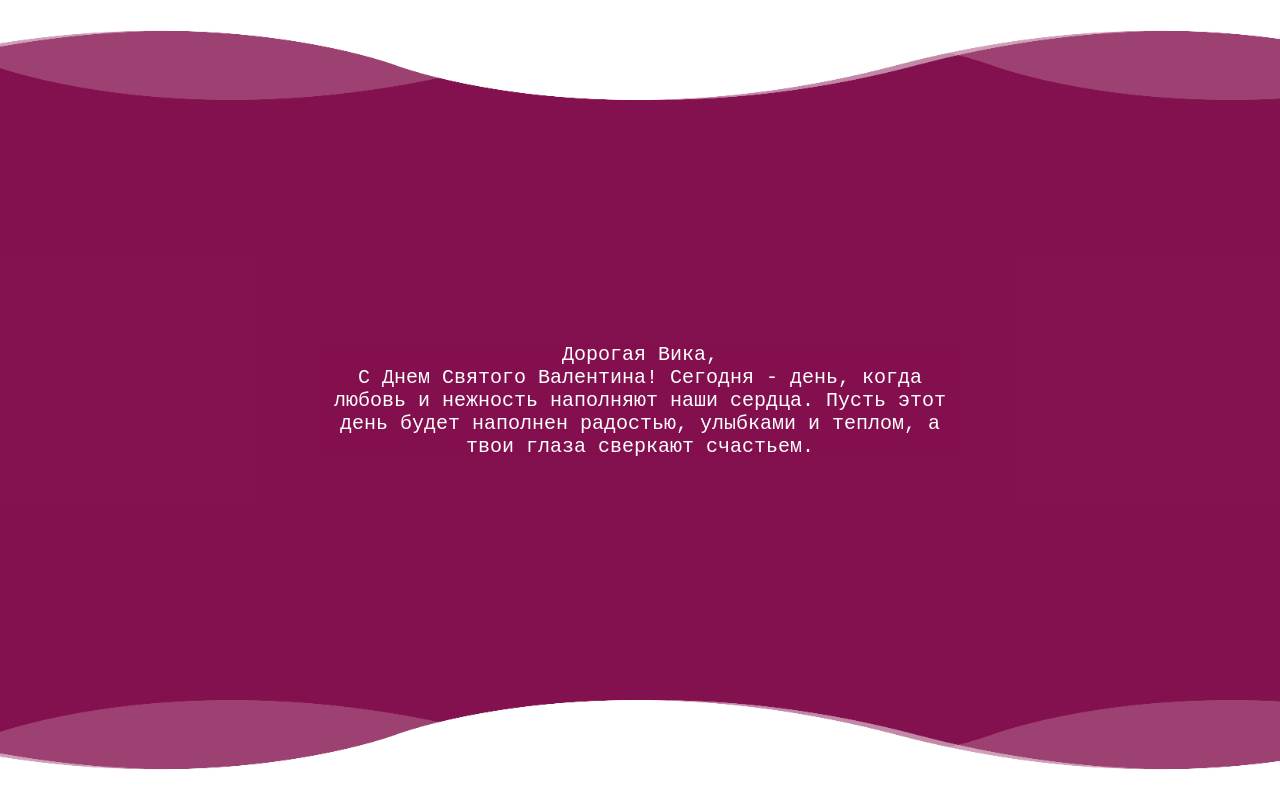
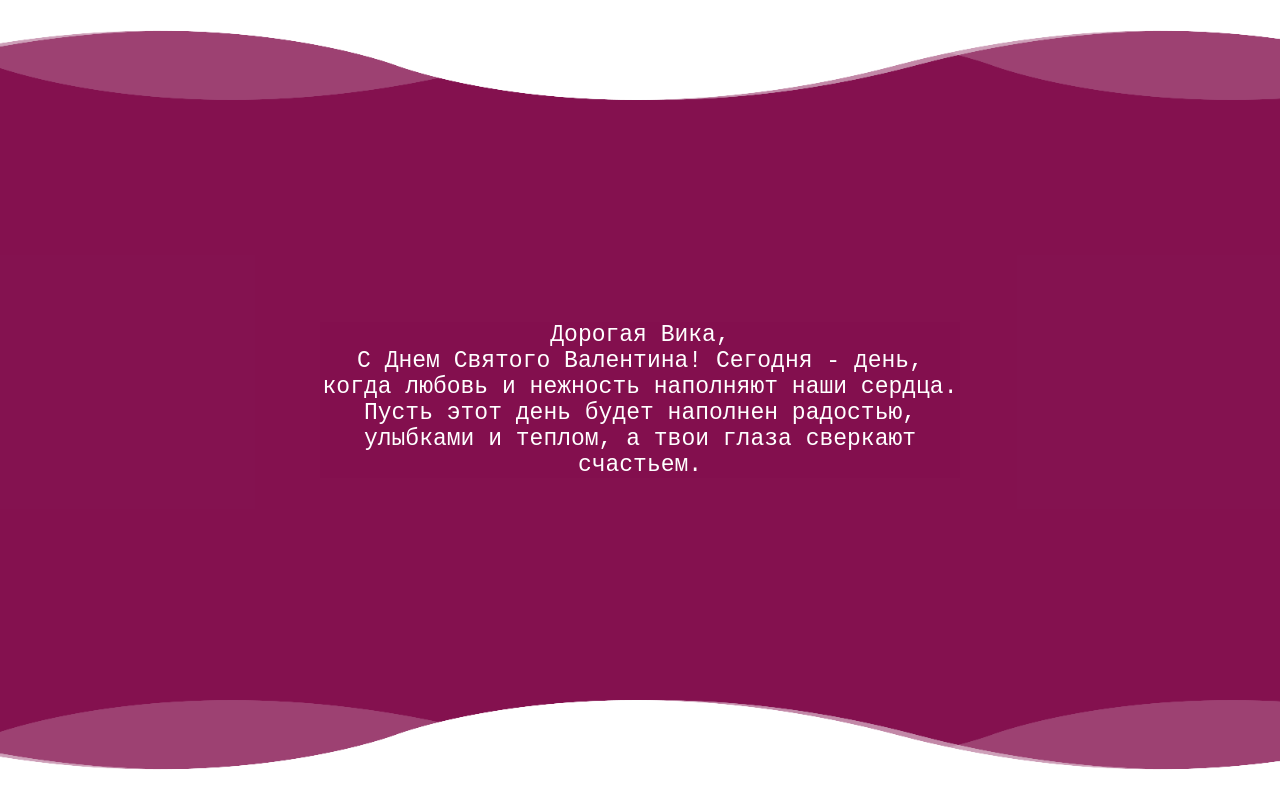
Before and after one commit to Yehor321/14, a plain HTML site: page index.html in a window 1280 px wide. Both pictures are taken after a click on the picture 640 px from the left and 400 px from the top of the page. Drawn offline with Linux system fonts and the light colour scheme.

Commit message:
Update heart.css

```diff
--- a/heart.css
+++ b/heart.css
@@ -37,7 +37,7 @@
 }
 #text_p p{
   color: white;
-  font-size: 20px;
+  font-size: 23px;
   font-family: 'Courier New', Courier, monospace;
 }
 #text_p.done1 {
```
